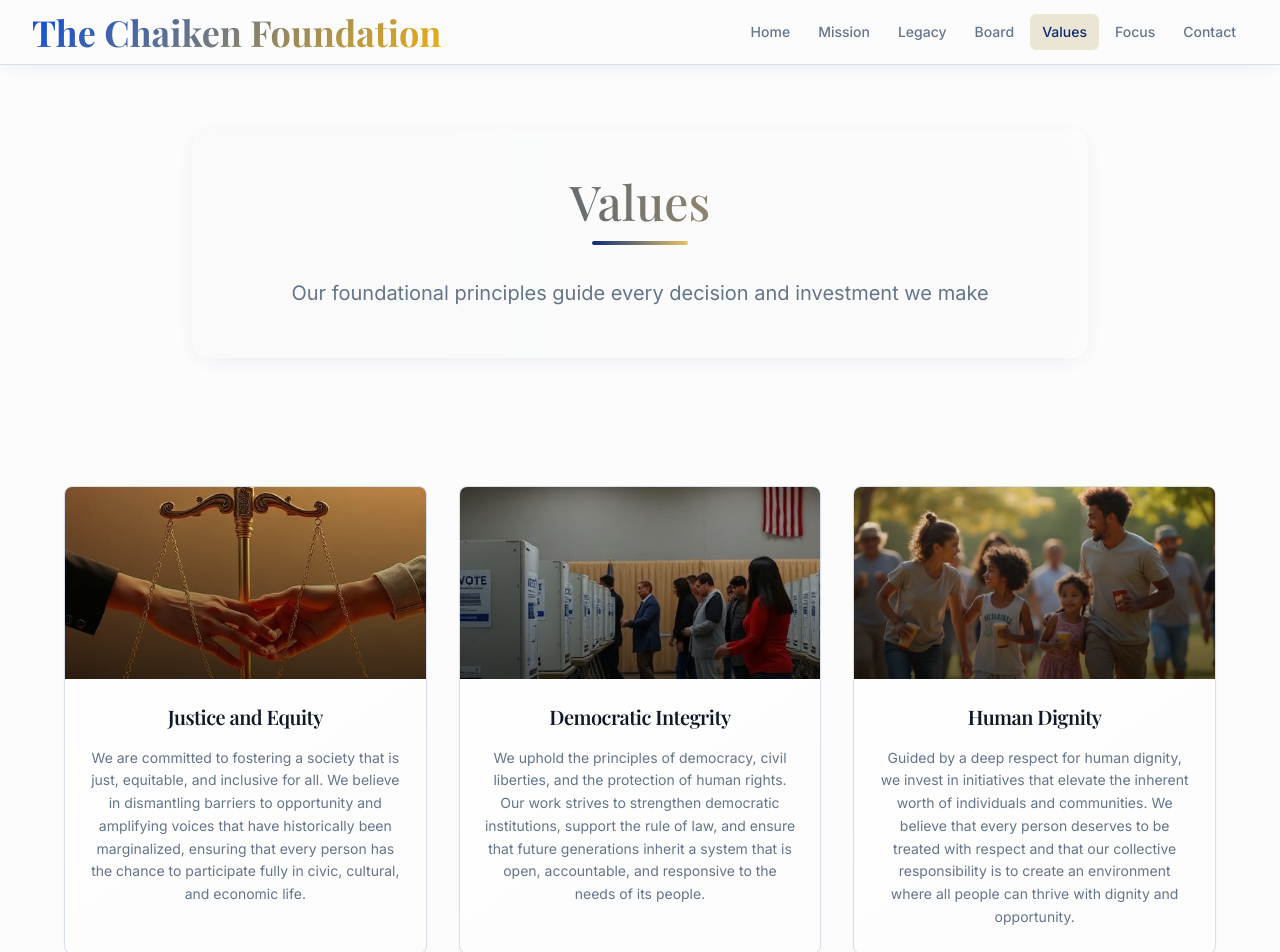
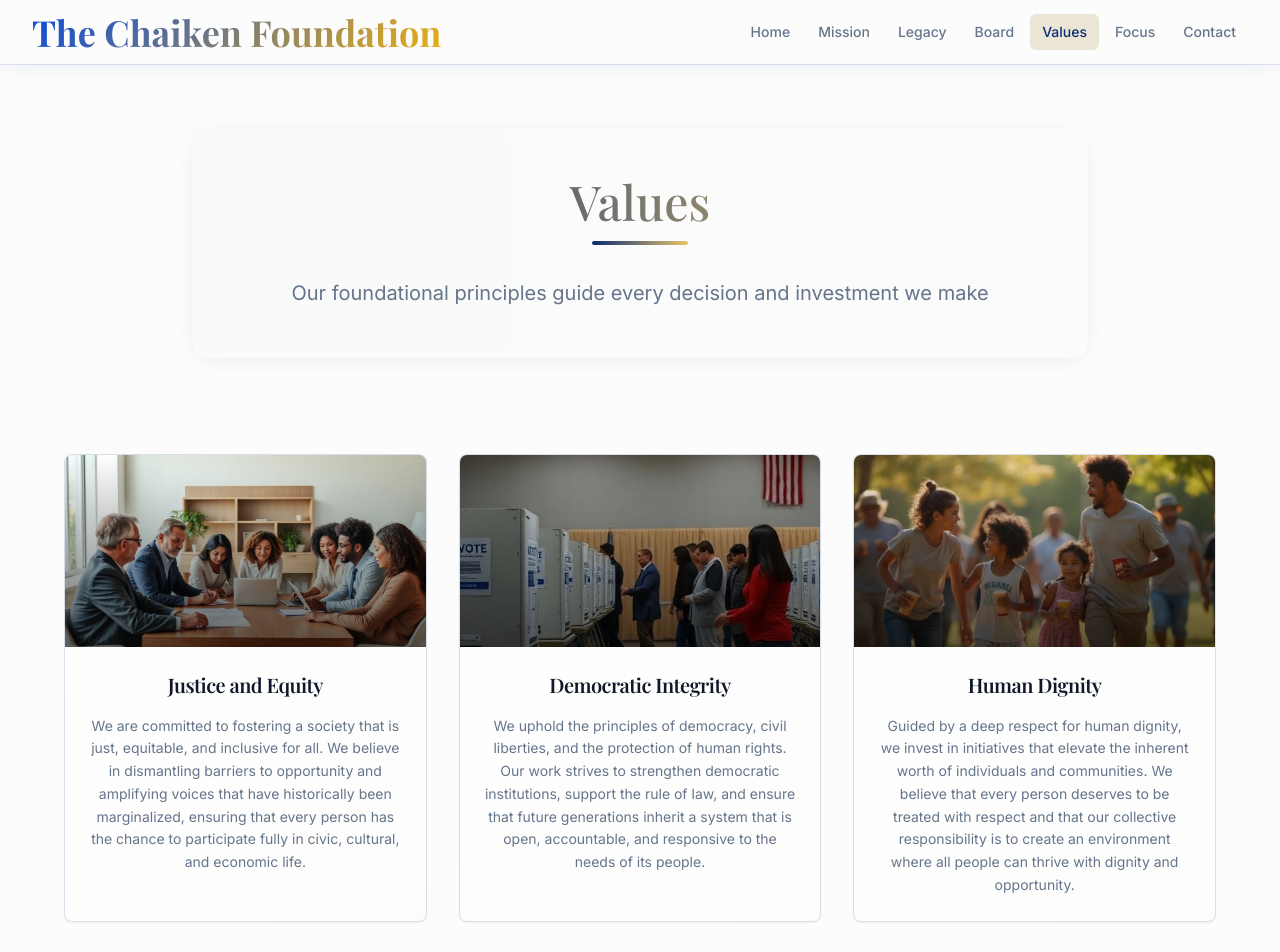
Before and after one commit to kleinwizard/chaiken-foundation-legacy, a React (Vite) app: page /values in a window 1280 px wide. Shown: the top 952 px of the page. Built offline with nearby package versions, Linux system fonts and the light colour scheme.

Commit message:
Update Values page
Remove excessive white space and update the Justice and Equity image to a more contemporary one.

```diff
--- a/src/pages/Values.tsx
+++ b/src/pages/Values.tsx
@@ -12,7 +12,7 @@ import {
   Handshake,
   CheckCircle
 } from 'lucide-react';
-import justiceEquityImage from '@/assets/justice-equity.jpg';
+import justiceEquityImage from '@/assets/justice-equity-contemporary.jpg';
 import democraticIntegrityImage from '@/assets/democratic-integrity.jpg';
 import humanDignityImage from '@/assets/human-dignity-community.jpg';
 import womensLeadershipImage from '@/assets/womens-rights-diverse.jpg';
@@ -131,7 +131,7 @@ const Values = () => {
       </section>
 
       {/* Values Grid */}
-      <section className="section-padding">
+      <section className="section-padding pt-8">
         <div className="max-w-6xl mx-auto">
           <div className="grid gap-8 md:grid-cols-2 lg:grid-cols-3">
             {values.map((value) => {
```
Also changed, not shown: src/assets/justice-equity-contemporary.jpg (added).
